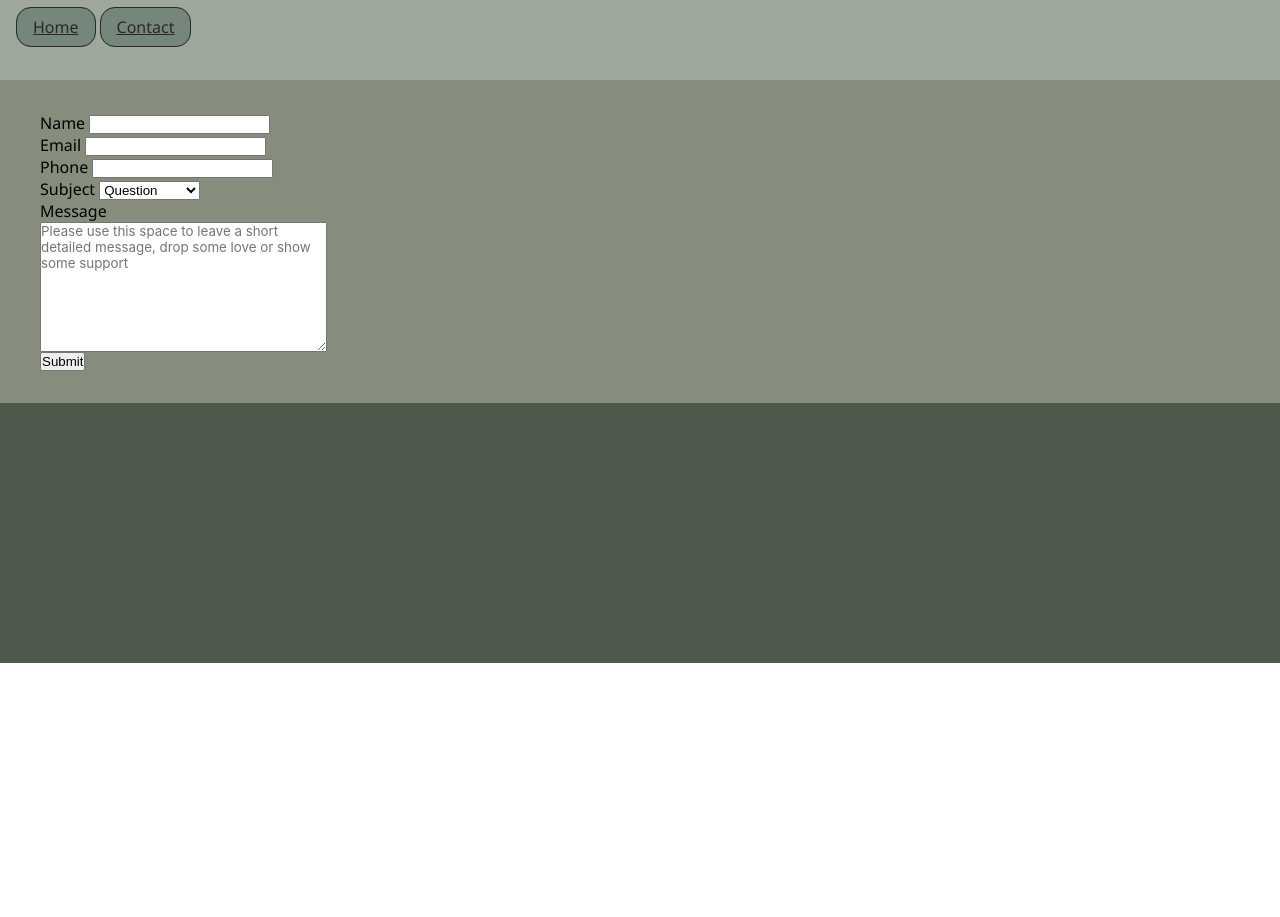
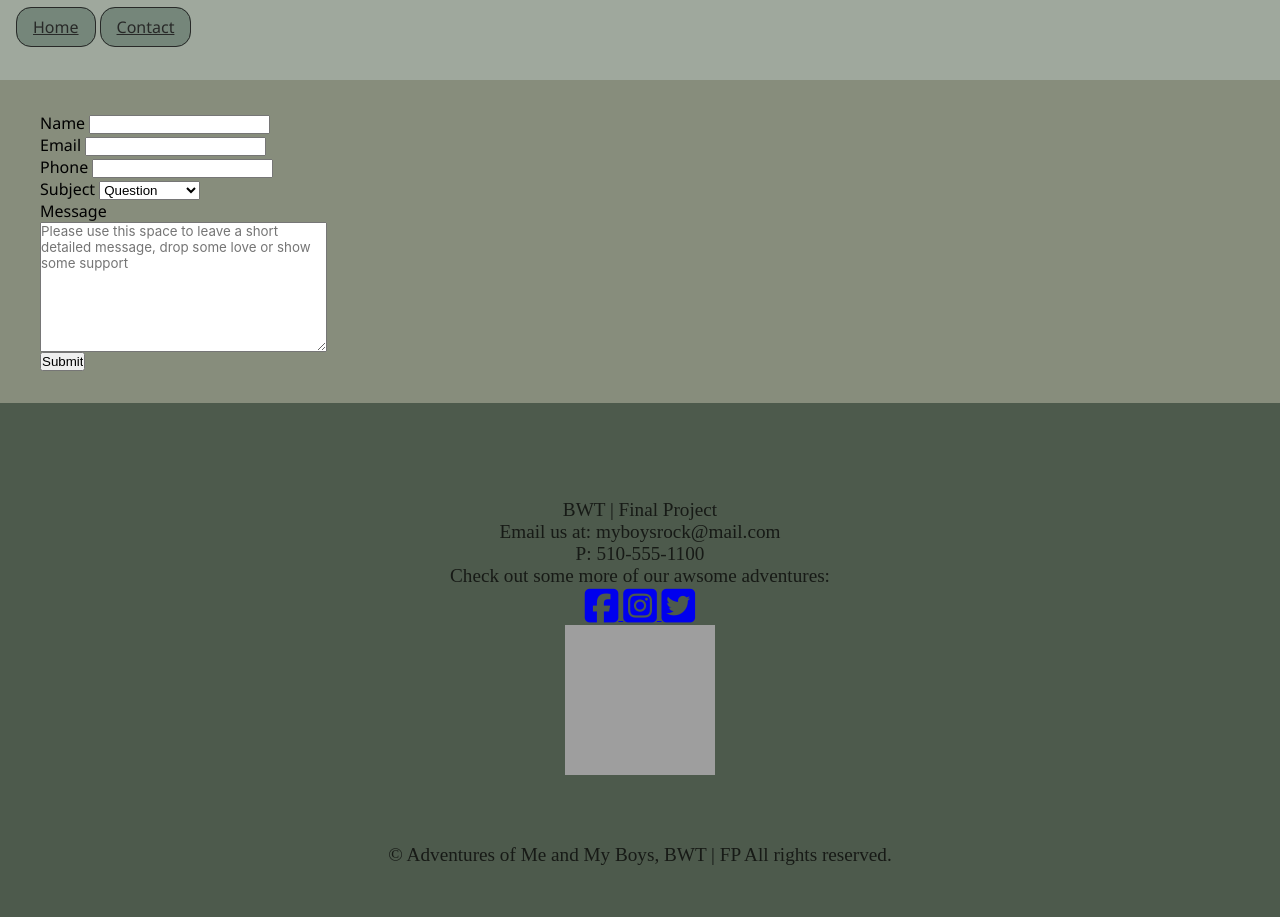
Before and after one commit to lmoore311/final-project, a plain HTML site: page contact.html in a window 1280 px wide. Before the commit the page ends 800 px from the top, so only its background shows below. Drawn offline with Linux system fonts and the light colour scheme; grey boxes are pictures that could not be loaded.

Commit message:
final project final draft

```diff
--- a/contact.html
+++ b/contact.html
@@ -59,6 +59,38 @@
             <input type="submit" value="Submit" />
         </form>
     </main>
-    <footer></footer>
+    <footer>
+        <footer>
+            <div class="row">
+                <div class="column">
+                    <p>BWT | Final Project</p>
+                    <p>Email us at: <span>myboysrock@mail.com</span></p>
+                    <p>P: <span>510-555-1100</span></p>
+                </div>
+                <div class="column">
+                    <p>Check out some more of our awsome adventures:</p>
+                    <div>
+                       <a href="https://www.facebook.com/" target="_blank">
+                           <i class="fab fa-facebook-square fa-2x"></i>
+                       </a>
+                       <a href="https://www.instagram.com/" target="_blank">
+                           <i class="fab fa-instagram-square fa-2x"></i>
+                       </a>
+
+
+                           <a href="https://twitter.com/?lang=en" target="_blank">
+                           <i class="fab fa-twitter-square fa-2x"></i>
+                       </a>
+
+                    </div>
+                </div>
+            </div>
+            <img src="img/neon-heart.jpg" alt="Neon heart with our names lisa Com Cam"width="150" height="150">
+            <div class="row">
+                <p>&copy; Adventures of Me and My Boys, BWT | FP All rights reserved.</p>
+            </div>
+
+       </footer>
+    </footer>
 </body>
 </html>
```
Also changed, not shown: index.html (+2 -3 lines), img/logo.jpg (added), 3 other files.
